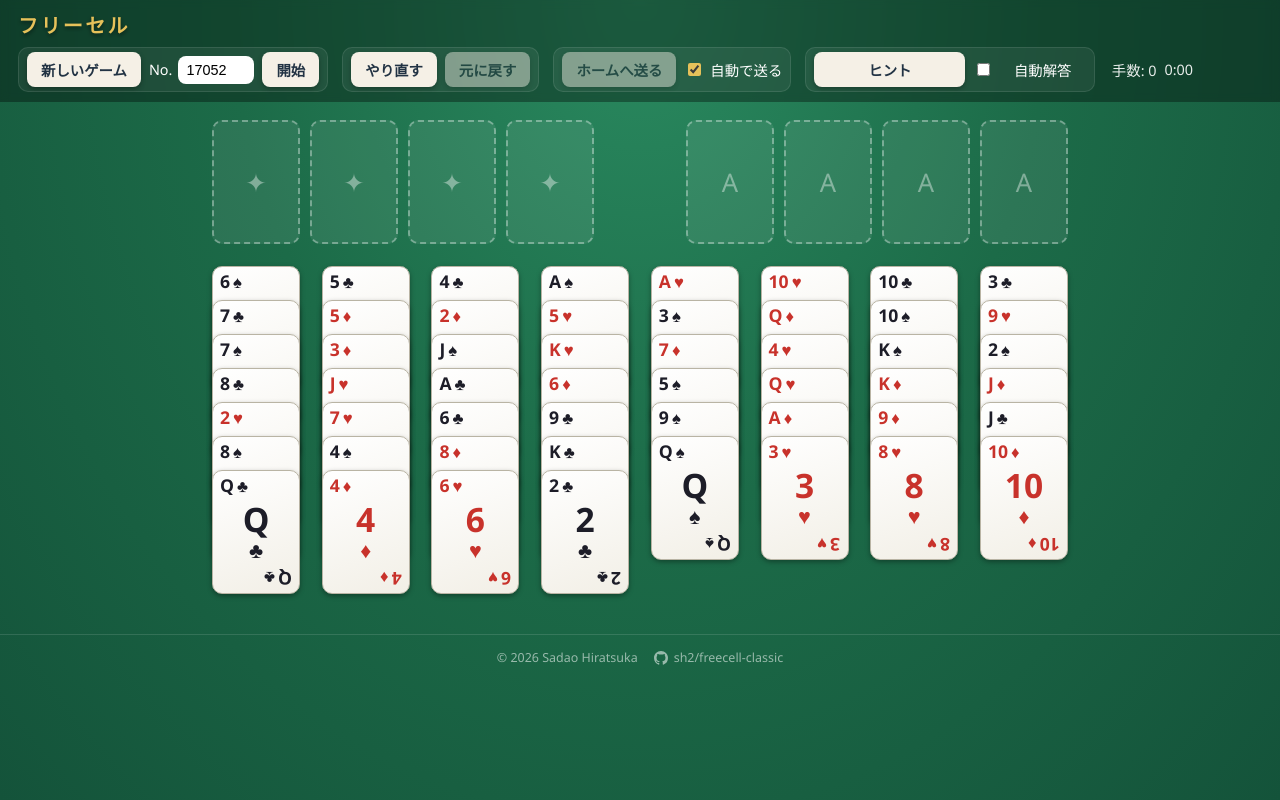
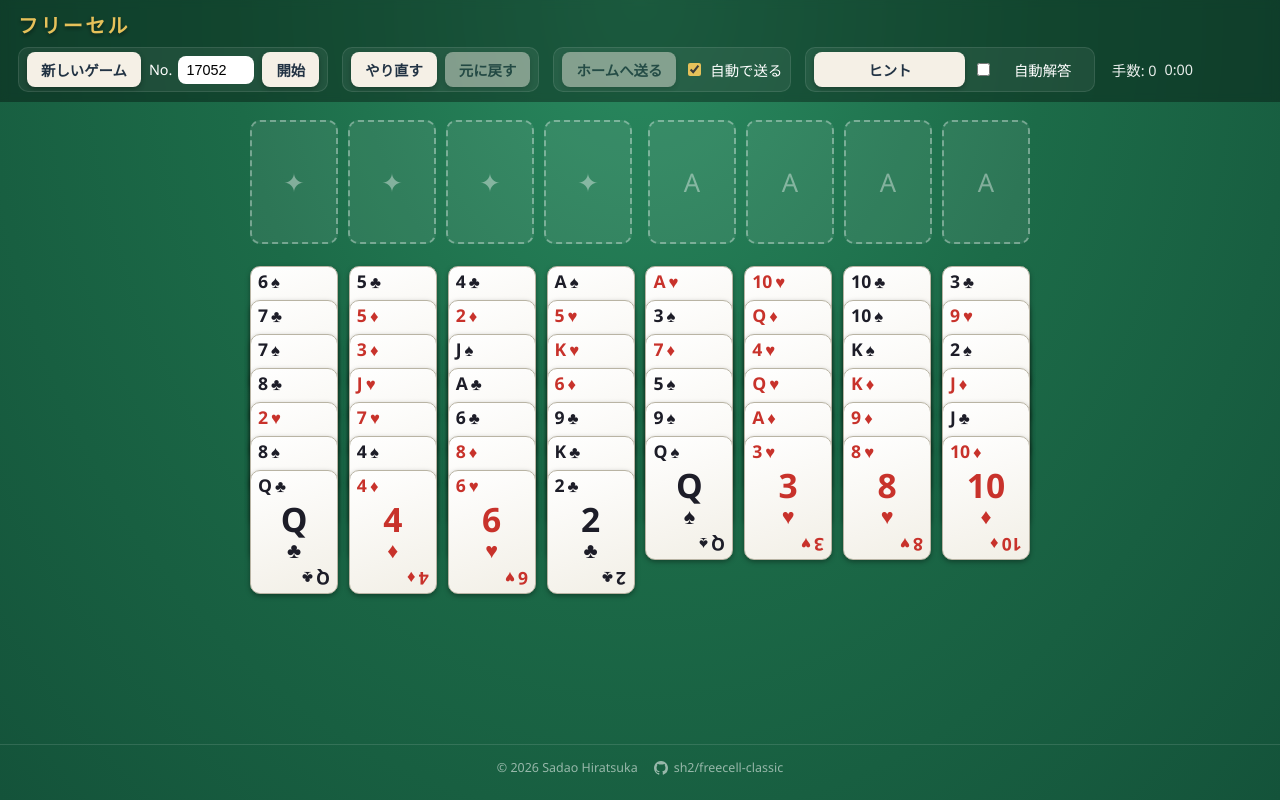
Before and after one commit to sh2/freecell-classic, a website with bundled scripts: page index.html in a window 1280 px wide. Built offline with nearby package versions, Linux system fonts and the light colour scheme.

Commit message:
feat: implement sticky footer layout and adjust card stack behavior to prevent overlap

```diff
--- a/src/css/style.css
+++ b/src/css/style.css
@@ -23,6 +23,12 @@
   font-family: "Segoe UI", "Hiragino Sans", "Noto Sans JP", sans-serif;
   background: radial-gradient(ellipse at 50% 0%, #2a8a60 0%, var(--felt) 45%, var(--felt-dark) 100%);
   min-height: 100vh;
+  min-height: 100dvh;
+  /* フッターを画面下端に固定する(sticky footer)。コンテンツが画面より
+     短い間はフッターは下端に張り付き、盤面が伸びて画面を超えたときだけ
+     下へ押し出されてスクロール対象になる */
+  display: flex;
+  flex-direction: column;
   color: #fff;
   user-select: none;
   -webkit-user-select: none;
@@ -194,6 +200,9 @@
 /* ---------- フッター ---------- */
 
 .site-footer {
+  /* コンテンツが画面より短いときはビューポート下端まで押し下げる
+     (カードの増減でフッターが上下しないようにするため) */
+  margin-top: auto;
   display: flex;
   align-items: center;
   justify-content: center;
--- a/src/js/view.js
+++ b/src/js/view.js
@@ -78,7 +78,22 @@
     // --- カスケード ---
     const cardH = freeSlotEls[0].getBoundingClientRect().height || 124;
     const areaTop = cascadeEls[0].getBoundingClientRect().top;
-    const budget = Math.max(280, window.innerHeight - areaTop - 24);
+    // 山の下端がフッター(画面下端に張り付いている)より下に伸びないよう、
+    // 「#game の下パディング + フッターの高さ + 余白」を下側の予約域として
+    // 確保する。これにより通常のディールでは山が伸縮してもフッターは
+    // 押し出されない。予約域を超える極端な積み上げでは budget の下限
+    // (280px)が優先され、フッターはコンテンツに押されて下へ追い出される
+    // (スクロールで到達できる)
+    const footerEl = document.querySelector(".site-footer");
+    const gameEl = document.getElementById("game");
+    const gamePadBottom = gameEl
+      ? parseFloat(getComputedStyle(gameEl).paddingBottom) || 0
+      : 0;
+    const footerReserve =
+      gamePadBottom +
+      (footerEl ? footerEl.getBoundingClientRect().height : 56) +
+      12;
+    const budget = Math.max(280, window.innerHeight - areaTop - footerReserve);
     for (let i = 0; i < NUM_CASCADES; i++) {
       const wrap = cascadeEls[i];
       wrap.querySelectorAll(".card").forEach((el) => el.remove());
```
Also changed, not shown: CHANGELOG.md, README.md.
